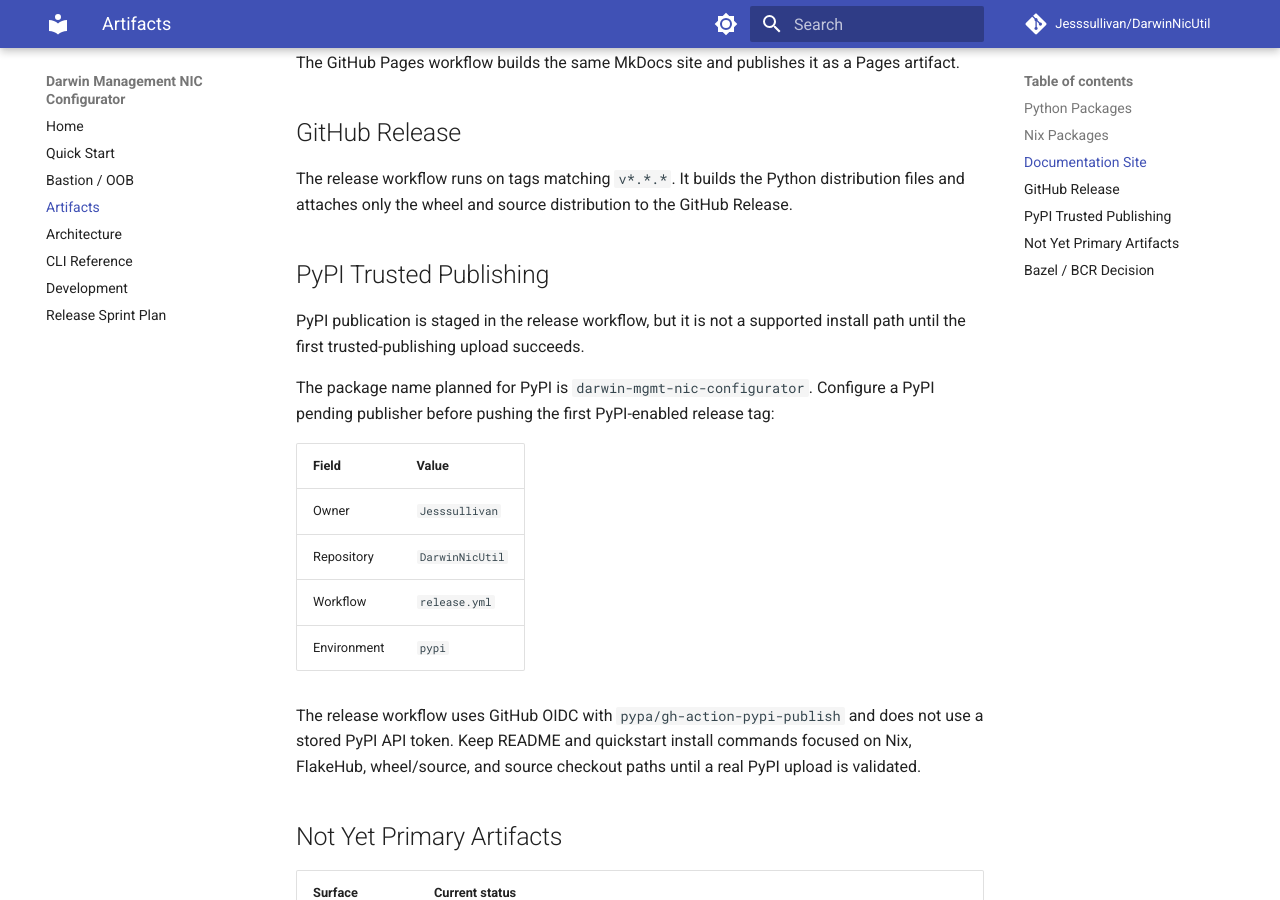
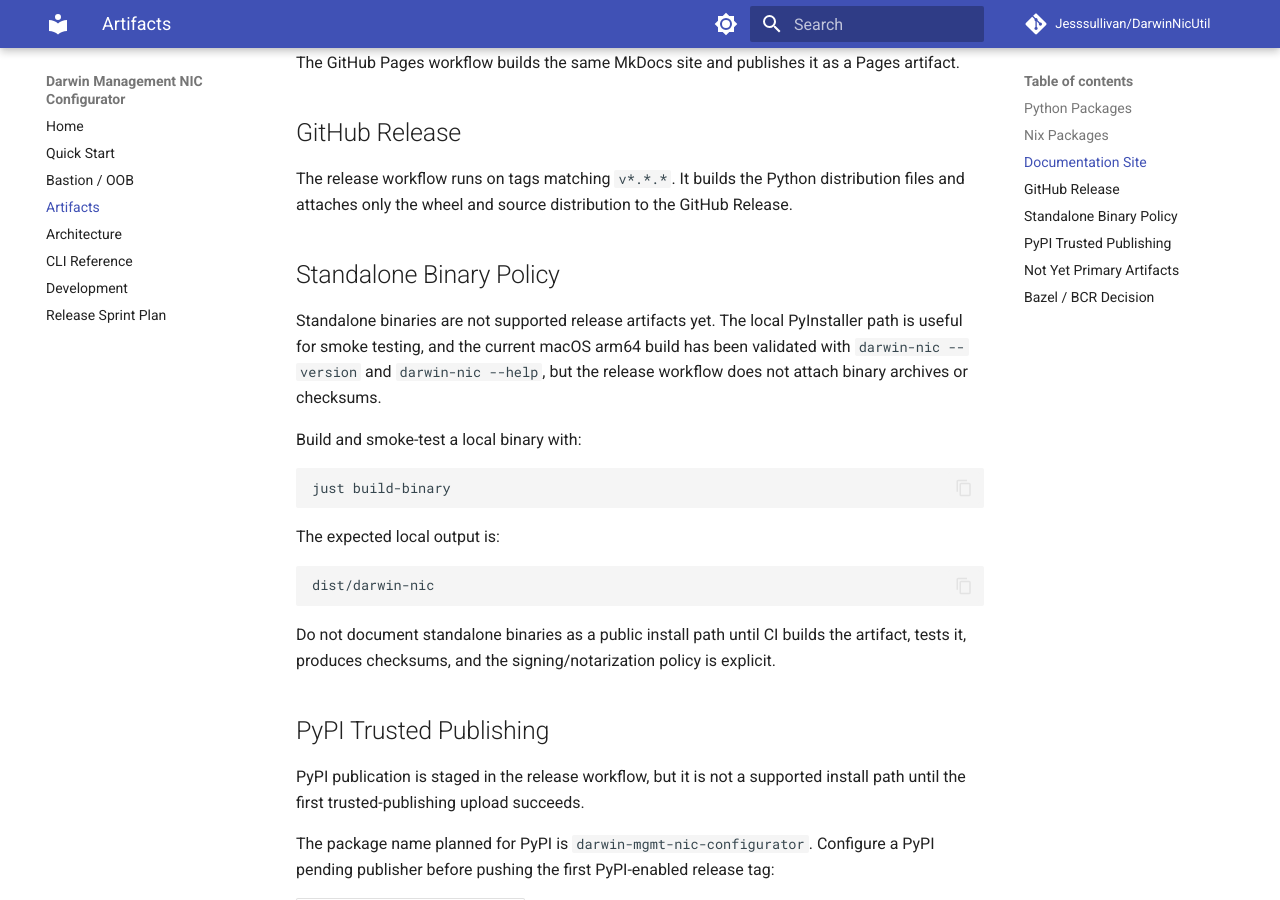
Before and after one commit to Jesssullivan/DarwinNicUtil, an MkDocs documentation site: the page built from docs/artifacts.md, in a window 1280 px wide and 900 px high, scrolled down 1484 px. Built offline with MkDocs 1.6.1 and Material for MkDocs 9.7.7, drawn with Linux system fonts in a browser that asks for light colours; comment, search, counter and statistics services are not loaded.

Commit message:
fix: align standalone binary entrypoint (#24)

````diff
--- a/docs/artifacts.md
+++ b/docs/artifacts.md
@@ -79,6 +79,29 @@ The release workflow runs on tags matching `v*.*.*`. It builds the Python
 distribution files and attaches only the wheel and source distribution to the
 GitHub Release.
 
+## Standalone Binary Policy
+
+Standalone binaries are not supported release artifacts yet. The local
+PyInstaller path is useful for smoke testing, and the current macOS arm64 build
+has been validated with `darwin-nic --version` and `darwin-nic --help`, but the
+release workflow does not attach binary archives or checksums.
+
+Build and smoke-test a local binary with:
+
+```bash
+just build-binary
+```
+
+The expected local output is:
+
+```text
+dist/darwin-nic
+```
+
+Do not document standalone binaries as a public install path until CI builds
+the artifact, tests it, produces checksums, and the signing/notarization policy
+is explicit.
+
 ## PyPI Trusted Publishing
 
 PyPI publication is staged in the release workflow, but it is not a supported
````
Also changed, not shown: 4 other files.
